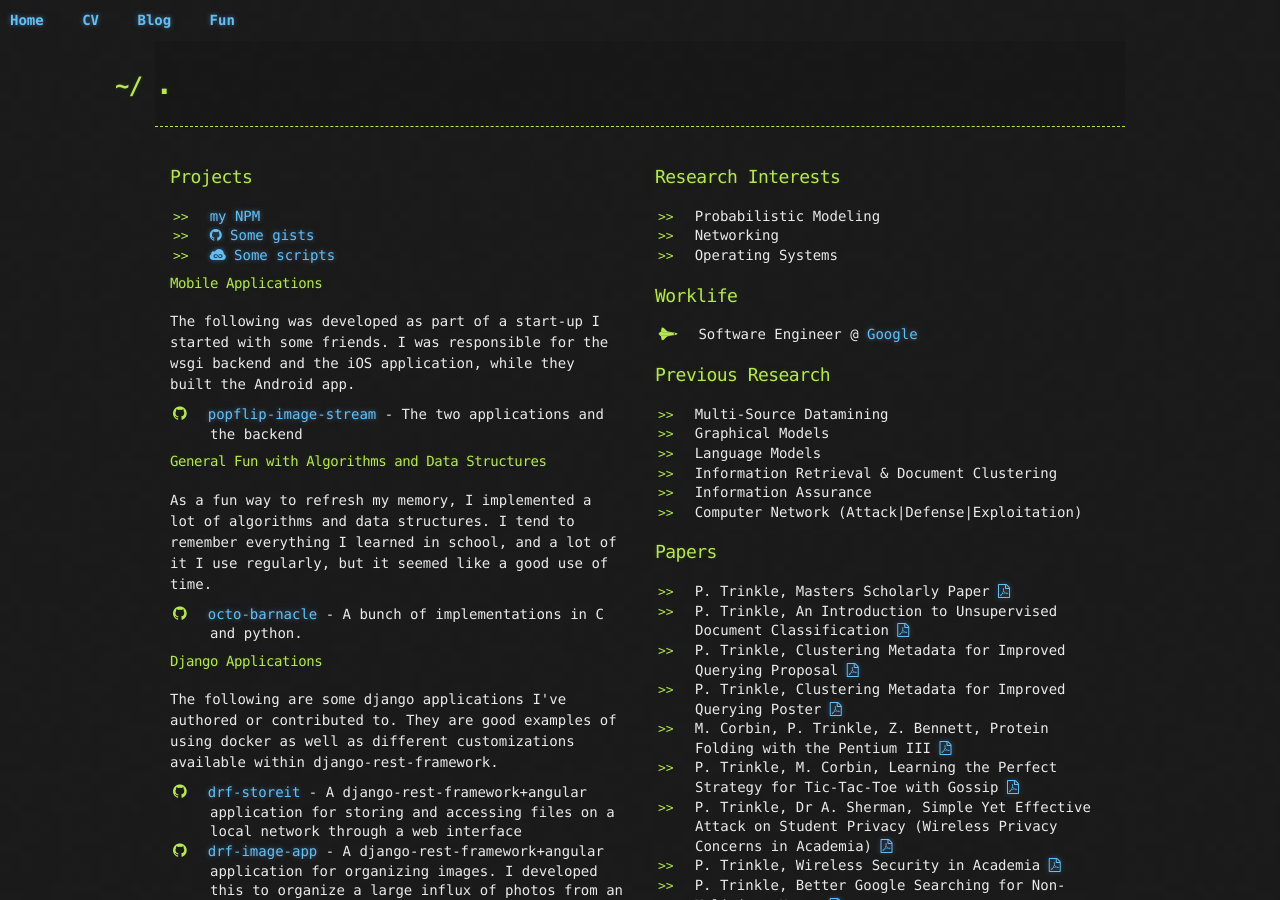
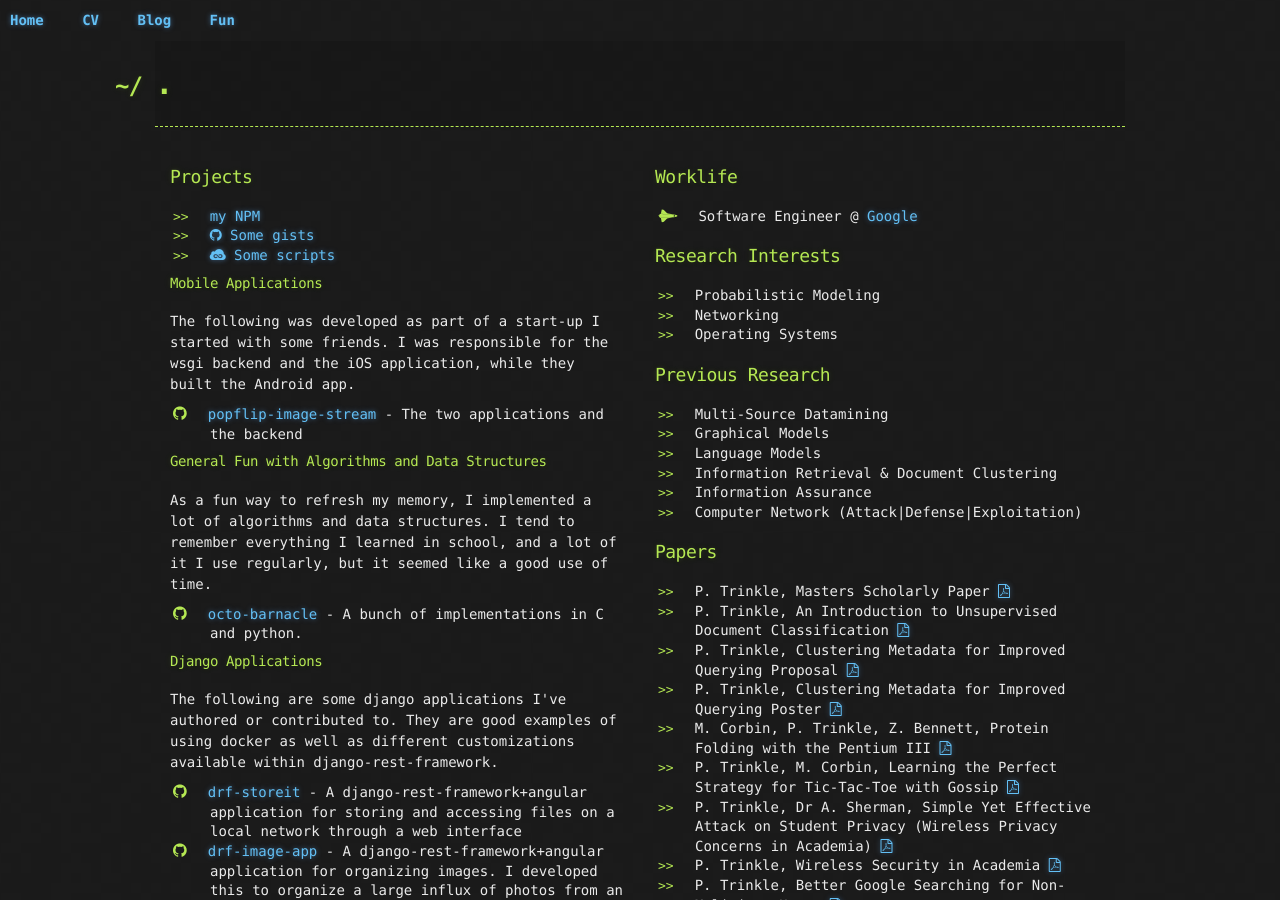
Before and after one commit to pstrinkle/pstrinkle.github.io, a Jekyll site: the page built from index.html, in a window 1280 px wide and 900 px high. Built offline with Jekyll 4.4.1, drawn with Linux system fonts in a browser that asks for light colours; nearby versions of some CDN libraries; comment, search, counter and statistics services are not loaded.

Commit message:
Update index.html

```diff
--- a/index.html
+++ b/index.html
@@ -70,17 +70,17 @@ title: .
 
 <div class="col-md-6">
   <section>
+    <h3>Worklife</h3>
+    <ul class='shuttle'>
+      <li>Software Engineer @ <a href="https://www.google.com/" target="_blank">Google</a></li>
+    </ul>
+  </section>
+  <section>
     <h3>Research Interests</h3>
     <ul>
       <li>Probabilistic Modeling</li>
       <li>Networking</li>
       <li>Operating Systems</li>
-    </ul>
-  </section>
-  <section>
-    <h3>Worklife</h3>
-    <ul class='shuttle'>
-      <li>Software Engineer @ <a href="https://www.google.com/" target="_blank">Google</a></li>
     </ul>
   </section>
   <section>
```
